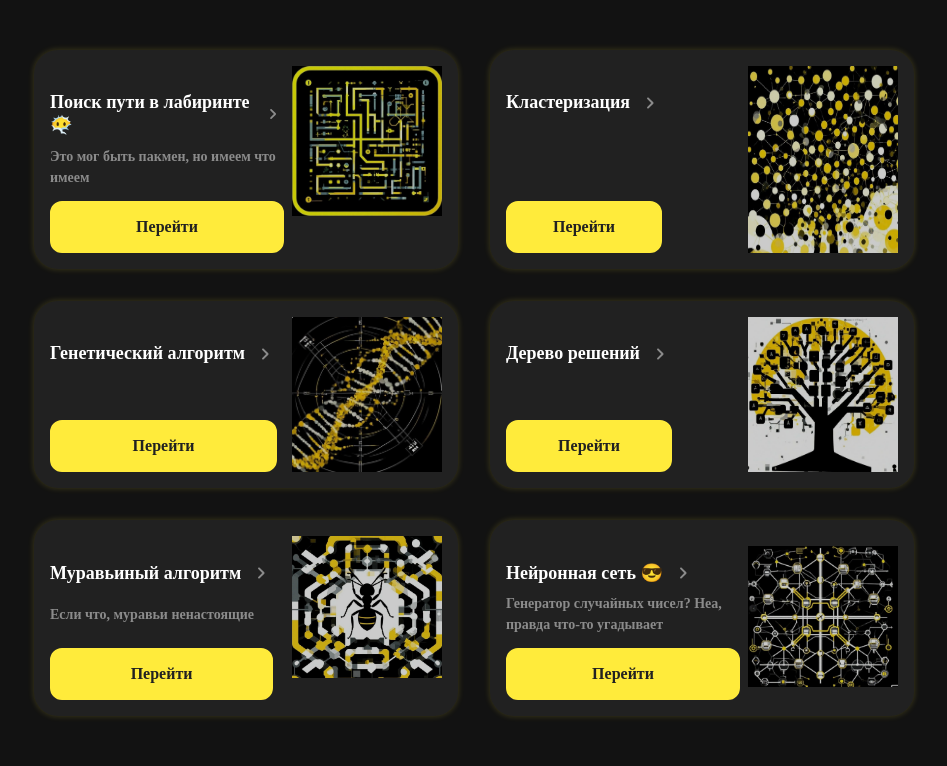
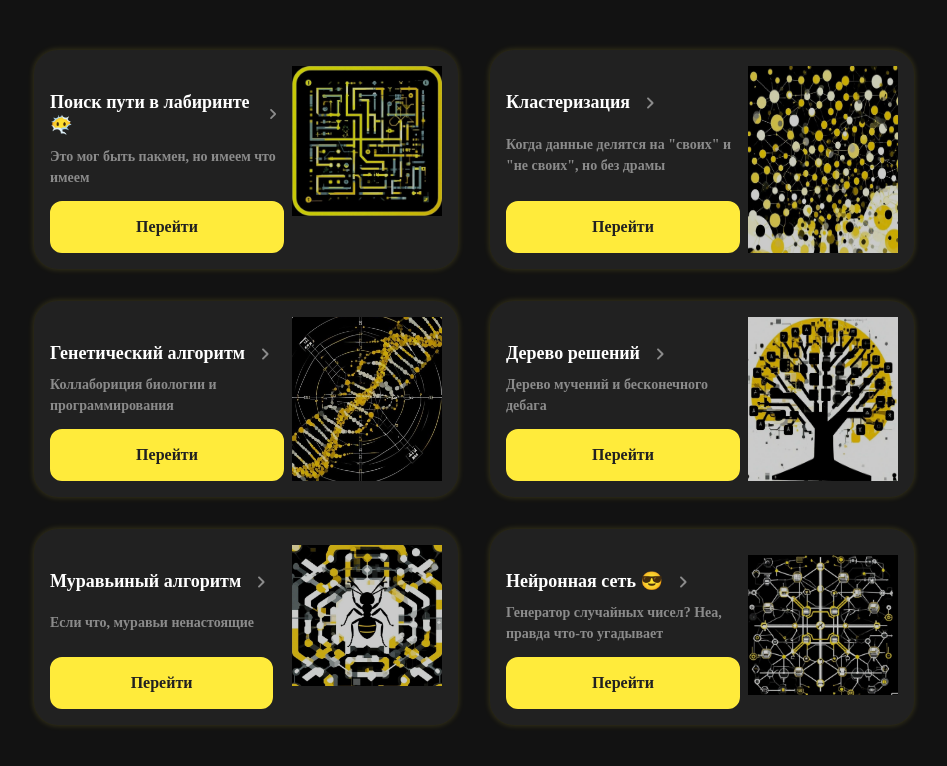
Before and after one commit to Parside01/AntsButt, a plain HTML site: page index.html in a window 1280 px wide. Shown: the whole page, without its empty margins (166-1113 px from the left). Drawn offline with nearby package versions, Linux system fonts and the light colour scheme; a web font is replaced by a local one.

Commit message:
надписи под алгосами

```diff
--- a/Documents/DecisionTree/styles/style.css
+++ b/Documents/DecisionTree/styles/style.css
@@ -296,7 +296,6 @@ nav {
     color: #212121;
 }
 
-/* Контейнер с учетом высоты навбара */
 .container {
     display: flex;
     height: calc(100vh - 7vh);
--- a/index.html
+++ b/index.html
@@ -54,6 +54,7 @@
                               fill="#8B8B8B"></path>
                     </svg>
                 </div>
+                <p class="course-card__catalog" style="margin-bottom: 5px">Когда данные делятся на "своих" и "не своих", но без драмы</p>
                 <button class="bttn bttn-prime">
                     Перейти
                 </button>
@@ -74,9 +75,9 @@
                         <path fill-rule="evenodd" clip-rule="evenodd"
                               d="M9.29413 6.70453C8.90486 7.0938 8.90452 7.72483 9.29336 8.11453L13.1695 11.9991L9.29336 15.8838C8.90452 16.2735 8.90486 16.9045 9.29413 17.2938C9.68371 17.6833 10.3153 17.6833 10.7049 17.2938L15.2924 12.7062C15.6829 12.3157 15.6829 11.6826 15.2924 11.292L10.7049 6.70453C10.3153 6.31495 9.68371 6.31495 9.29413 6.70453Z"
                               fill="#8B8B8B"></path>
-
                     </svg>
                 </div>
+                <p class="course-card__catalog" style="margin-bottom: 5px">Коллабориция биологии и программирования</p>
                 <button class="bttn bttn-prime">
                     Перейти
                 </button>
@@ -99,6 +100,7 @@
                               fill="#8B8B8B"></path>
                     </svg>
                 </div>
+                <p class="course-card__catalog" style="margin-bottom: 5px">Дерево мучений и бесконечного дебага</p>
                 <button class="bttn bttn-prime">
                     Перейти
                 </button>
```
